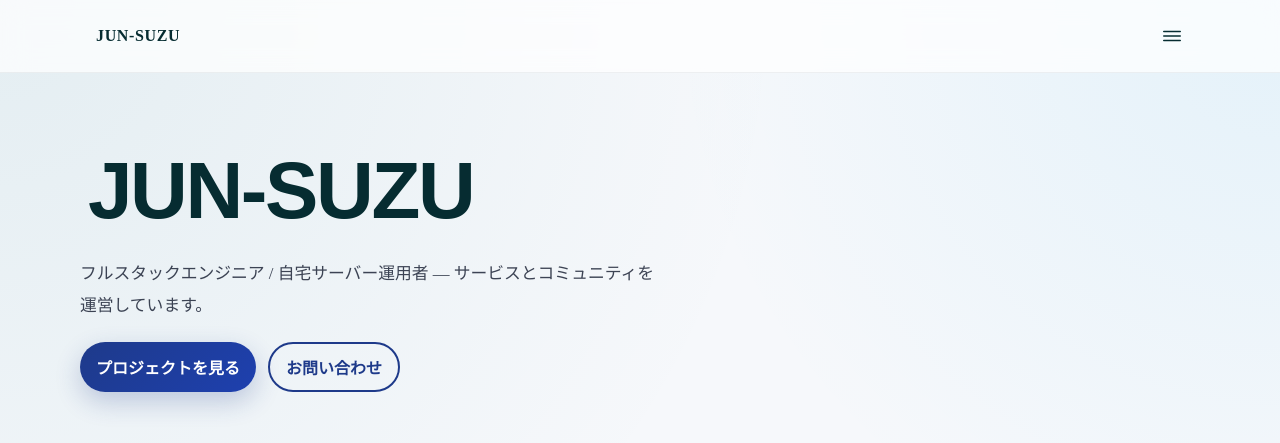
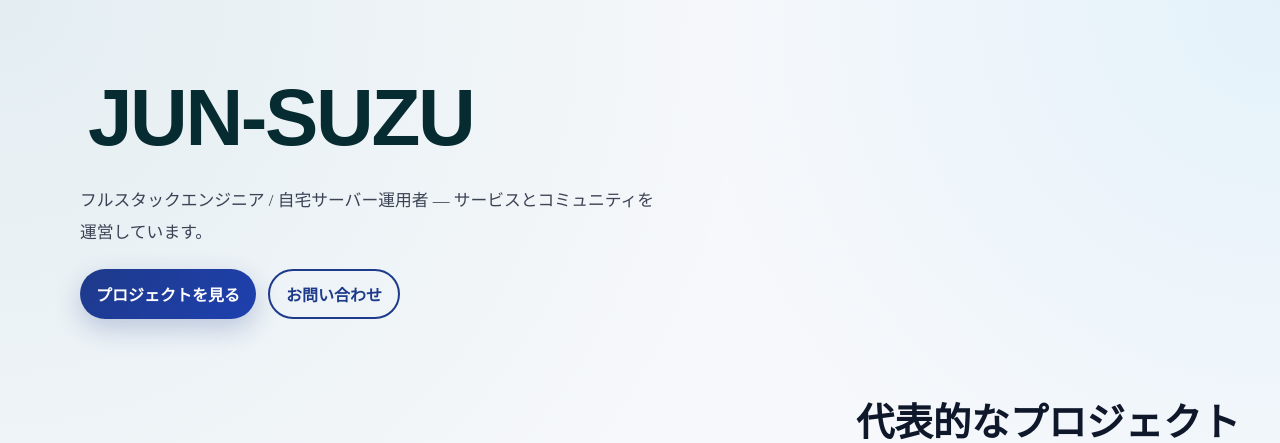
Before and after one commit to JUN-SUZU/JUN-SUZU, a PHP site: page / in a window 1280 px wide. Shown: the top 443 px of the page. Run offline with PHP 8.4, Linux system fonts and the light colour scheme; style sheets or scripts are compiled from the project's sources; some web fonts are replaced.

Commit message:
Remove header sections from multiple HTML files to streamline layout

```diff
--- a/404.html
+++ b/404.html
@@ -36,8 +36,6 @@
 </head>
 
 <body>
-    <header>
-    </header>
     <main>
         <div class="hidden__text__accessibility">
             <p>ナビゲーション</p>
--- a/contact/index.html
+++ b/contact/index.html
@@ -11,11 +11,6 @@
   <script nomodule src="https://unpkg.com/ionicons@7.1.0/dist/ionicons/ionicons.js"></script>
 </head>
 <body>
-  <header class="site-header">
-    <div class="container header-inner">
-      <a class="logo" href="/">JUN-SUZU</a>
-    </div>
-  </header>
   <main>
     <section class="container contact-section">
       <h1>お問い合わせ</h1>
--- a/css/base.css
+++ b/css/base.css
@@ -94,19 +94,6 @@ body footer .cpr {
   max-width: 1120px;
   margin: 0 auto;
   padding: 0 1rem;
-}
-
-.site-header {
-  background: rgba(255, 255, 255, 0.72);
-  backdrop-filter: blur(14px);
-  border-bottom: 1px solid rgba(15, 23, 42, 0.06);
-}
-
-.header-inner {
-  display: flex;
-  align-items: center;
-  justify-content: space-between;
-  min-height: 4.5rem;
 }
 
 .logo {
--- a/css/base.scss
+++ b/css/base.scss
@@ -103,19 +103,6 @@ body {
     max-width: 1120px;
     margin: 0 auto;
     padding: 0 1rem;
-}
-
-.site-header {
-    background: rgba(255, 255, 255, 0.72);
-    backdrop-filter: blur(14px);
-    border-bottom: 1px solid rgba(15, 23, 42, 0.06);
-}
-
-.header-inner {
-    display: flex;
-    align-items: center;
-    justify-content: space-between;
-    min-height: 4.5rem;
 }
 
 .logo {
--- a/donate/index.html
+++ b/donate/index.html
@@ -11,11 +11,6 @@
   <script nomodule src="https://unpkg.com/ionicons@7.1.0/dist/ionicons/ionicons.js"></script>
 </head>
 <body>
-  <header class="site-header">
-    <div class="container header-inner">
-      <a class="logo" href="/">JUN-SUZU</a>
-    </div>
-  </header>
   <main>
     <div class="hidden__text__accessibility">
       <p>ナビゲーション</p>
--- a/index.html
+++ b/index.html
@@ -24,14 +24,6 @@
 </head>
 
 <body>
-    <header class="site-header">
-        <div class="container header-inner">
-            <a class="logo" href="/">JUN-SUZU</a>
-            <button id="menuToggle" class="menu-toggle" aria-expanded="false" aria-label="メニューを開く">
-                <ion-icon name="menu-outline"></ion-icon>
-            </button>
-        </div>
-    </header>
     <main>
         <div class="hidden__text__accessibility">
             <p>ナビゲーション</p>
--- a/links/index.html
+++ b/links/index.html
@@ -24,11 +24,6 @@
 </head>
 
 <body>
-    <header class="site-header">
-        <div class="container header-inner">
-            <a class="logo" href="/">JUN-SUZU</a>
-        </div>
-    </header>
     <main>
         <div class="hidden__text__accessibility">
             <p>ナビゲーション</p>
--- a/projects/index.html
+++ b/projects/index.html
@@ -24,11 +24,6 @@
 </head>
 
 <body>
-    <header class="site-header">
-        <div class="container header-inner">
-            <a class="logo" href="/">JUN-SUZU</a>
-        </div>
-    </header>
     <main>
         <div class="hidden__text__accessibility">
             <p>ナビゲーション</p>
```
